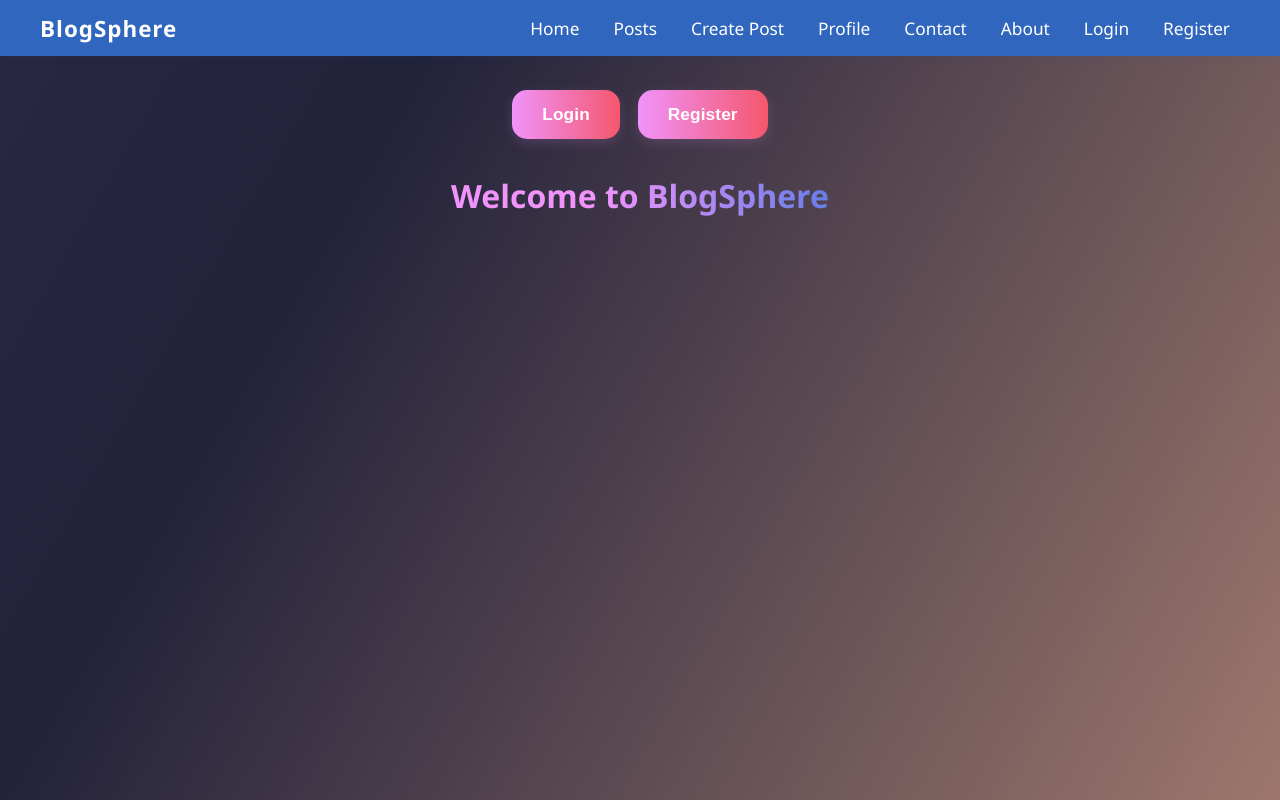
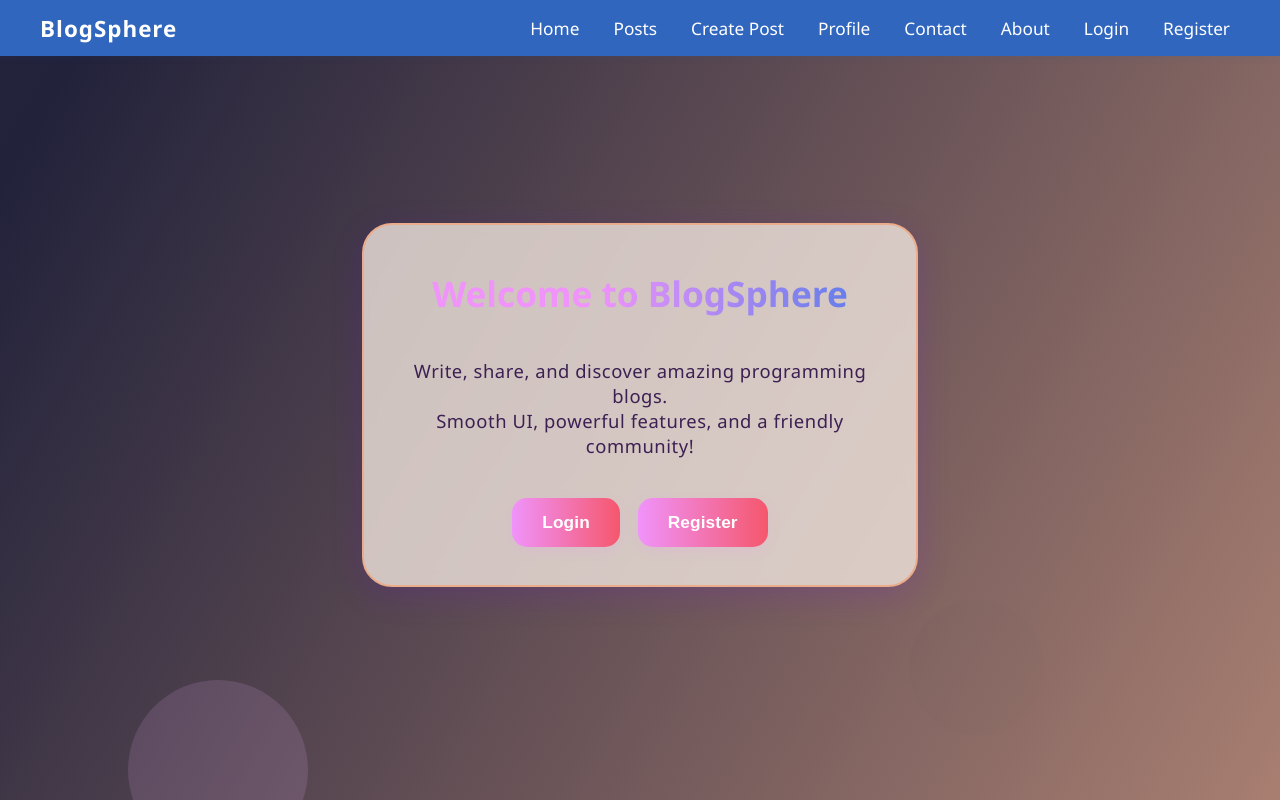
Before and after one commit to MuppanaPavanDurga/BlogSphere, a React (Create React App) app in the folder frontend/: page / in a window 1280 px wide. Built offline with nearby package versions, Linux system fonts and the light colour scheme.

Commit message:
Update Home page with attractive design and preserved gradient background

```diff
--- a/frontend/src/components/Home.jsx
+++ b/frontend/src/components/Home.jsx
@@ -15,7 +15,14 @@ function Home() {
     window.location.reload();
   }
   return (
+    <div className="home-bg">
       <div className="home-container">
+        <div className="glass-card">
+          <h1 className="center-text">Welcome to BlogSphere</h1>
+          <p className="center-desc">
+            Write, share, and discover amazing programming blogs.<br />
+            Smooth UI, powerful features, and a friendly community!
+          </p>
           <div className="button-container">
             {!username ? (
               <>
@@ -26,7 +33,9 @@ function Home() {
               <button className="logout-btn" onClick={handleLogout}>Log Out</button>
             )}
           </div>
-      <h1 className="center-text">Welcome to BlogSphere</h1>
+        </div>
+      </div>
+      <div className="bubble-deco"></div>
     </div>
   );
 }
--- a/frontend/src/styles/Home.css
+++ b/frontend/src/styles/Home.css
@@ -1,19 +1,57 @@
+/* Animated Gradient Background (preserves previous style) */
+.home-bg {
+  min-height: 100vh;
+  width: 100vw;
+  background: linear-gradient(120deg, #6d597a 0%, #22223b 65%, #eaac8b 100%);
+  background-size: 400% 400%;
+  animation: gradientMove 14s ease infinite;
+  display: flex;
+  align-items: center;
+  justify-content: center;
+  position: relative;
+  overflow: hidden;
+}
+
+@keyframes gradientMove {
+  0% {background-position:0% 50%;}
+  50% {background-position:100% 50%;}
+  100% {background-position:0% 50%;}
+}
+
+/* Main layout */
 .home-container {
-  min-height: 83vh;
+  min-height: 76vh;
   width: 100vw;
   display: flex;
   flex-direction: column;
   align-items: center;
-  justify-content: flex-start;
-  padding-top: 44px;
+  justify-content: center;
+  z-index: 2;
 }
 
-/* Card for welcome message (optional if you want this centered) */
+/* Glassy card effect */
+.glass-card {
+  background: rgba(245,233,226,0.78);
+  border: 2px solid #eaac8b;
+  border-radius: 30px;
+  box-shadow: 0 8px 32px rgba(106, 17, 203, 0.19);
+  padding: 44px 36px 38px 36px;
+  max-width: 480px;
+  width: 96vw;
+  display: flex;
+  flex-direction: column;
+  align-items: center;
+  gap: 20px;
+  backdrop-filter: blur(7px);
+  margin-top: 25px;
+  margin-bottom: 16px;
+}
+
 .center-text {
-  font-size: 2rem;
+  font-size: 2.2rem;
   font-weight: 800;
-  margin-top: 23px;
-  margin-bottom: 15px;
+  margin-bottom: 7px;
+  margin-top: 0;
   text-align: center;
   color: #874be6;
   background: linear-gradient(90deg,#f093fb 40%,#667eea 100%);
@@ -22,12 +60,21 @@
   background-clip: text;
 }
 
+.center-desc {
+  text-align: center;
+  font-size: 1.15rem;
+  color: #3d2053;
+  font-weight: 500;
+  margin: 14px 0 0 0;
+  letter-spacing: 0.03em;
+}
+
 /* Button styles for login/register/logout */
 .button-container {
   display: flex;
   gap: 18px;
   justify-content: center;
-  margin-bottom: 12px;
+  margin: 20px 0 0 0;
   flex-wrap: wrap;
 }
 
@@ -44,21 +91,43 @@
   box-shadow: 0 4px 12px rgba(240,147,251,0.17);
   letter-spacing: 0.1px;
 }
-
 #login-btn:hover, #register-btn:hover, .logout-btn:hover {
   box-shadow: 0 8px 20px rgba(240,147,251,0.22);
   transform: translateY(-2px);
   background: linear-gradient(90deg, #f5576c 0%, #f093fb 100%);
 }
 
+/* Overlay Bubbles for Decorative Effect */
+.bubble-deco {
+  position: absolute;
+  bottom: -60px; left: 10vw;
+  width: 180px; height: 180px;
+  background: radial-gradient(circle at 50% 52%, #efb2fb 76%, #eaac8b 100%);
+  opacity: 0.14;
+  border-radius: 50%;
+  z-index: 1;
+}
+.bubble-deco::after {
+  content: "";
+  position: absolute;
+  left: 61vw; top: -80px;
+  width: 135px; height: 135px;
+  background: radial-gradient(circle at 49% 50%, #6d597a 76%, #eaac8b 100%);
+  opacity: 0.17;
+  border-radius: 50%;
+}
+
 /* Responsive tweaks for mobile */
 @media (max-width: 720px) {
-  .center-text { font-size: 1.33rem; margin-top: 15px; }
-  .button-container { gap: 10px; }
+  .center-text { font-size: 1.33rem;}
+  .center-desc { font-size: 1.05rem; }
+  .glass-card { padding: 18px 7px; border-radius:16px; max-width: 99vw;}
+  .button-container { gap: 10px;}
   #login-btn, #register-btn, .logout-btn { padding: 10px 14px; font-size: 0.97rem; border-radius:12px;}
 }
 
 @media (max-width: 440px) {
   .center-text { font-size: 1.01rem; }
+  .center-desc { font-size: 0.92rem; }
   #login-btn, #register-btn, .logout-btn { font-size: 0.91rem; padding: 8px 7vw;}
 }
```
Lines whose indentation alone changed are shown as unchanged.
